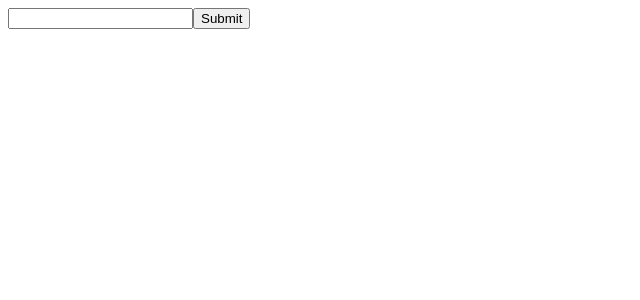
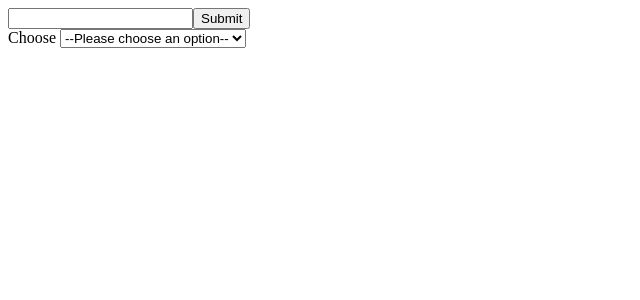
Before and after one commit to HoussemeddineSalem/React-Redux-CP, a React (Create React App) app: page / in a window 1280 px wide. Shown: the top 300 px of the page, without its empty margins (0-640 px from the left). Built offline with nearby package versions, Linux system fonts and the light colour scheme.

Commit message:
working version without styling 2

```diff
--- a/src/App.js
+++ b/src/App.js
@@ -14,10 +14,20 @@ export default function App() {
   return (
     <div className="App">
       <NavBar />
+      <label>Choose </label>
 
-      {todoList.map(el => {
+      <select name="#" id="#">
+        <option value="">--Please choose an option--</option>
+        <option value="All">All</option>
+        <option value="Done">Done</option>
+        <option value="unDone">unDone</option>
+      </select>
+
+      {todoList
+
+      .map(el => {
         return <ListTask
-        key ={el.id}
+          key={el.id}
           item={el.item}
           done={el.done}
           id={el.id}
--- a/src/components/ListTask.js
+++ b/src/components/ListTask.js
@@ -7,20 +7,21 @@ function ListTask({ item, done, id }) {
 
   const dispatch = useDispatch();
   const todoList = useSelector(selectTodoList);
-
+  const checkState = () => todoList.findIndex(el => el.id === id);
 
   const handleChange = () => {
 
-    const checkState = () => todoList.findIndex(el => el.id === id);
+
     dispatch(
       editCheck(
-        checkState()
+        checkState(),
+
       )
     )
   }
-  const breakThrough =(style)=> done ?
-   style = {textDecoration : 'line-through'} :
-   style = {backgroundColor : 'none'}  ;
+  const breakThrough = (style) => done ?
+    style = { textDecoration: 'line-through' } :
+    style = { backgroundColor: 'none' };
 
   const handleDelete = () => {
     dispatch(
@@ -31,23 +32,65 @@ function ListTask({ item, done, id }) {
       )
     )
   }
+
   const [content, setContent] = React.useState(false)
-  console.log(content)
+  const allowEdit = (e) => {
 
-  const allowEdit = () => setContent(!content)
+    switch (content) {
+      case false: setContent(!content); break;
+      case true: {
+        setContent(!content);
+        dispatch(
+          editToDo(
+            {
+              newInput: e.target.
+              previousSibling.previousSibling.innerHTML,
+              index: todoList.findIndex(el => el.id === id)
+            }
+          )
+        );
 
- console.log(content)
-  const handleEdit = (e) =>
-    dispatch(
-      editToDo(
-        [
-          todoList.findIndex(el => el.id === id),
-          1,
-          e.currentTarget.textContent
-        ]
-      )
-    )
-  //console.log(todoList.findIndex(el => el.id === id))
+      }; break;
+      default :
+
+
+    }
+  }
+
+
+
+
+  // const handleEdit = (e) => {
+
+  //   dispatch(
+  //     editToDo(
+
+  //       {
+  //         newInput: e.currentTarget.innerHTML,
+  //         index: todoList.findIndex(el => el.id === id)
+  //       }
+  //     )
+
+  //   );
+  //   e.preventDefault();
+  // }
+  // const myFunction = (e) => {
+  //   if (e.key === 'Enter') {
+  //     setContent(false)
+  //     dispatch(
+  //       editToDo(
+
+  //         {
+  //           newInput: e.currentTarget.closest(".save-edit").innerHTML,
+  //           index: todoList.findIndex(el => el.id === id)
+  //         }
+  //       )
+
+  //     );
+
+  //   }
+  // }
+
   return <div>
     <Checkbox
       checked={done}
@@ -56,13 +99,26 @@ function ListTask({ item, done, id }) {
       color="primary"
     />
     <p
+
       contentEditable={`${content}`}
-      onInput={handleEdit}
-      style = {breakThrough()}>
+      suppressContentEditableWarning={true}
+      // onInput={handleEdit}
+      style={breakThrough()} >
       {item}
-      </p>
+    </p>
+
+    {/* <input
+      type='text'
+      onChange={handleEdit}
+      value={item}
+      style={breakThrough()}
+
+    /> */}
+
+
+
     <button onClick={handleDelete}>delete task</button>
-    <button onClick={allowEdit}> {!content ? <span>edit</span> : <span>save edit</span> }</button>
+    <button onClick={allowEdit}> {!content ? 'edit' : 'save edit'}</button>
   </div>
 
 }
--- a/src/components/Navbar.js
+++ b/src/components/Navbar.js
@@ -10,19 +10,20 @@ function NavBar() {
     const [input, setInput] = React.useState('');
     const dispatch = useDispatch();
     const addTodo = () => {
-        console.log('helloWorld');
+
         dispatch(saveToDo({
             item: input,
             done: false,
             id: Math.random()
-        }))
+        }));
+
     }
 
 
 
     return (
         <div>
-            <form>
+            <form onSubmit ={(e) => e.preventDefault()}>
                 <input
                     type='text'
                     value={input}
@@ -31,8 +32,12 @@ function NavBar() {
 
                 <button
                     onClick={(e) => {
-                        e.preventDefault();
+
                         addTodo();
+                        setInput("");
+
+                        console.log(e.target.previousSibling.innerHTML)
+
                     }
                     }
                 >
--- a/src/redux/reduxSlicer.js
+++ b/src/redux/reduxSlicer.js
@@ -16,7 +16,10 @@ const reduxSlicer = createSlice({
         },
 
         editToDo: (state,action) => {
-            state.todoList.splice(...action.payload)
+            //state.todoList.splice(...action.payload)
+            state.todoList[action.payload.index] =
+            {...state , item : action.payload.newInput}
+
         },
         editCheck : (state,action) => {
             state.todoList[action.payload]
```
